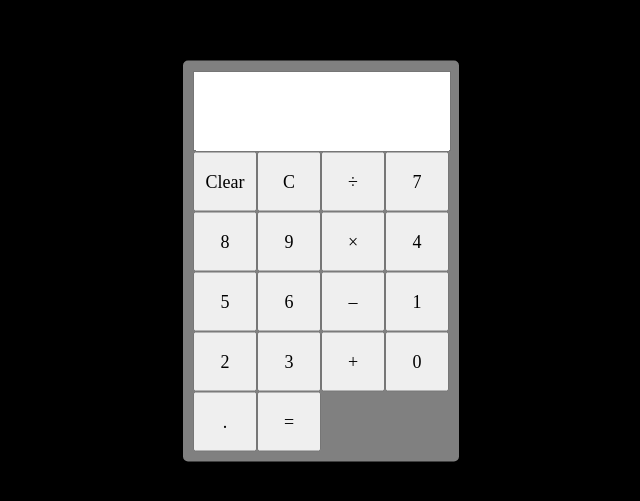
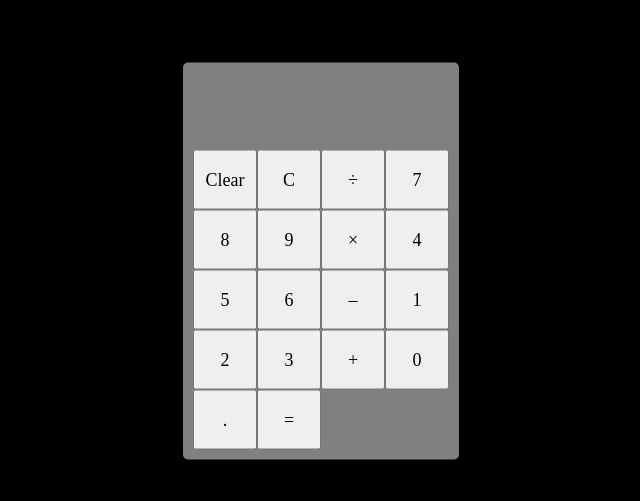
Before and after one commit to jordanalexis6/reactCalculator, a React (Create React App) app: page / in a window 1280 px wide. Shown: the part 139-640 px from the top of the page, without its empty margins (319-959 px from the left). Built offline with nearby package versions, Linux system fonts and the light colour scheme; a web font is replaced by a local one.

Commit message:
fixing background on input box

```diff
--- a/src/App.css
+++ b/src/App.css
@@ -34,4 +34,7 @@ body {
 input[type="text"] {
   height: 75px;
   width: 250px;
+  background-color: gray;
+  border: 0px;
+  color: white;
 }
```
